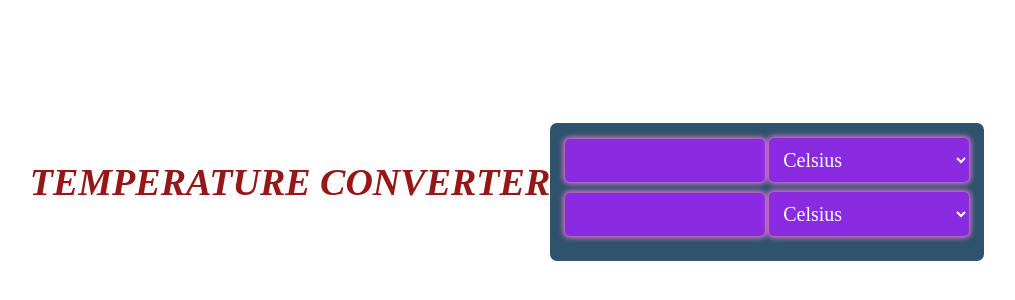
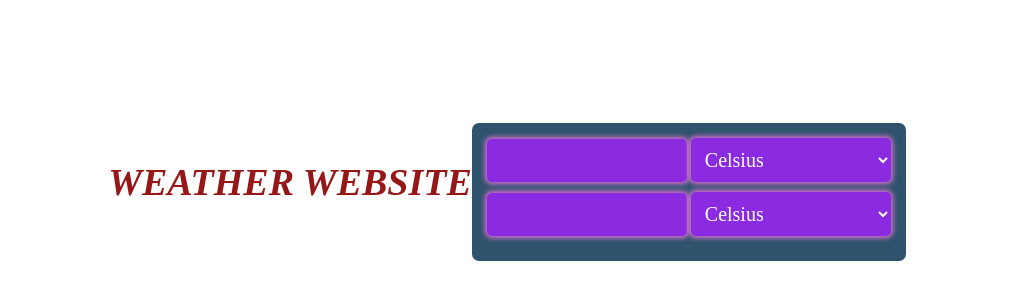
Before and after one commit to Vassu2004/Weather-Website, a plain HTML site: page index.html in a window 1280 px wide. Shown: the part 208-508 px from the top of the page, without its empty margins (133-1148 px from the left). Drawn offline with Linux system fonts and the light colour scheme.

Commit message:
Update index.html

```diff
--- a/index.html
+++ b/index.html
@@ -8,7 +8,7 @@
 </head>
 <body>
     <div class="background-image"></div>
-    <h1>TEMPERATURE CONVERTER</h1>
+    <h1>WEATHER WEBSITE</h1>
     <div class="c1">
          <div class="temperature">
             <input type="text" class="input-temperature">
```
